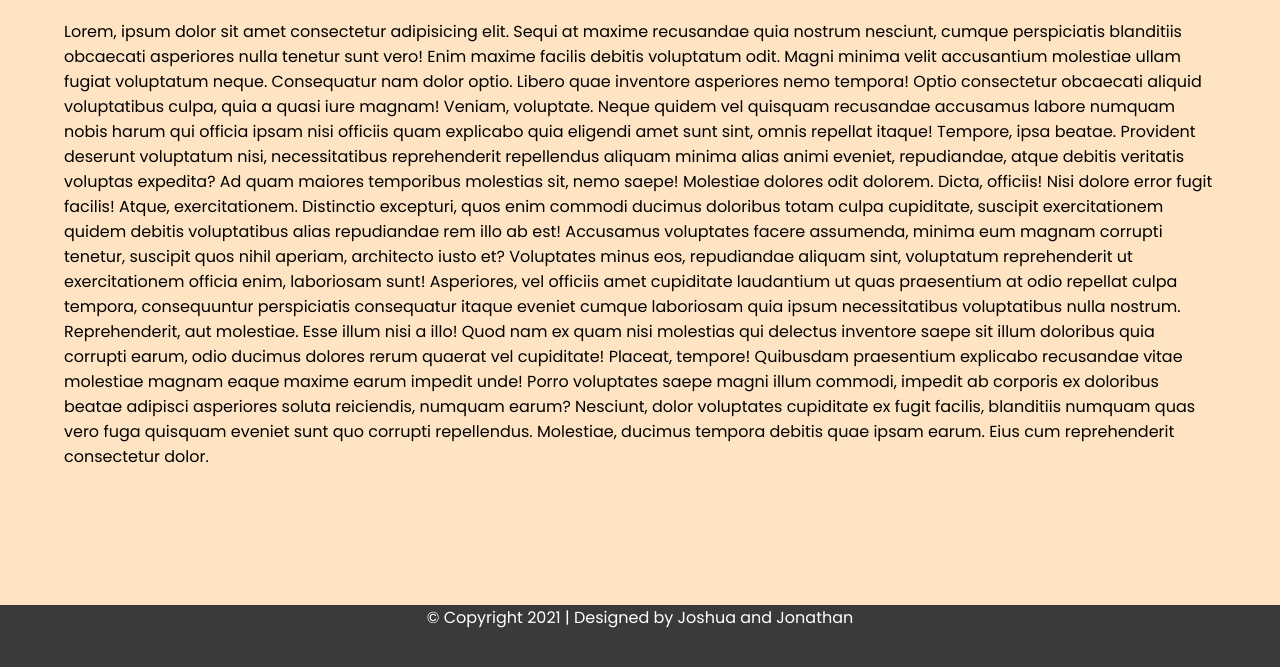
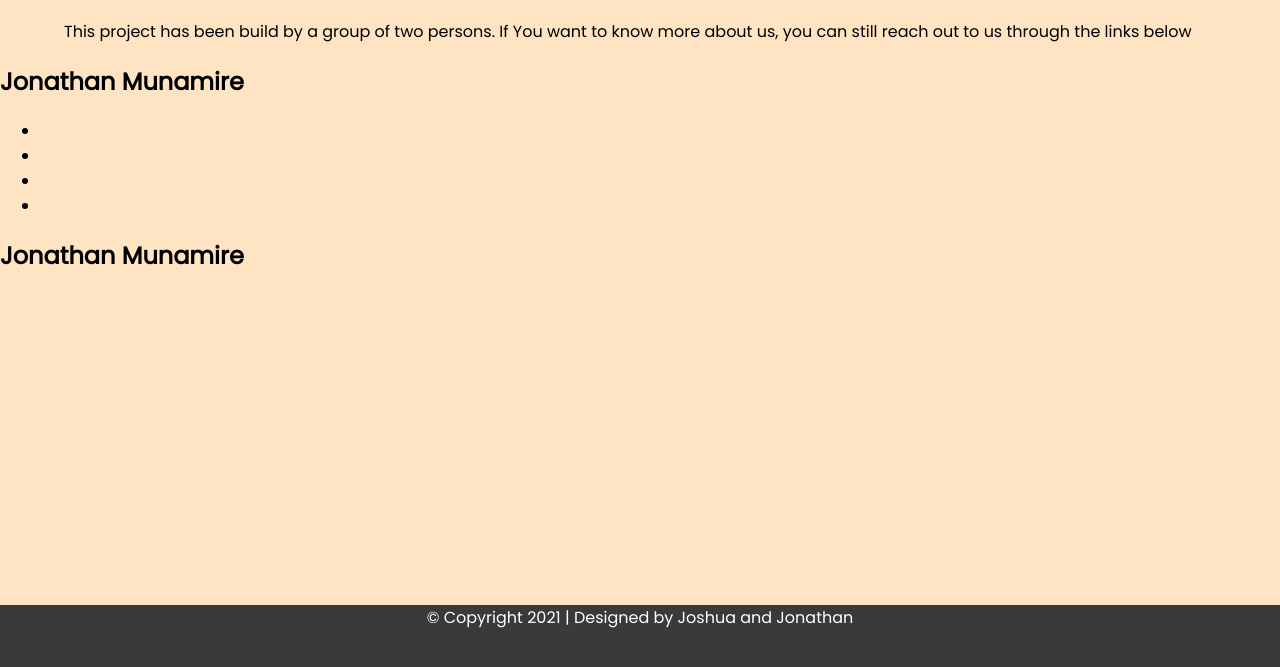
Before and after one commit to jonathanmunamire/Movies-Api, a website built with webpack: page src/index.html in a window 1280 px wide. Both pictures are taken after a click on the link "About Us". Shown: the part 149-816 px from the top of the page. Built offline with nearby package versions, Linux system fonts and the light colour scheme; no server answers.

Commit message:
Prepare anout section

```diff
--- a/src/index.html
+++ b/src/index.html
@@ -38,43 +38,24 @@
       <div class="about-body">
         <h1 class="about-title">About Us</h1>
         <p class="about-p">
-          Lorem, ipsum dolor sit amet consectetur adipisicing elit. Sequi at
-          maxime recusandae quia nostrum nesciunt, cumque perspiciatis
-          blanditiis obcaecati asperiores nulla tenetur sunt vero! Enim maxime
-          facilis debitis voluptatum odit. Magni minima velit accusantium
-          molestiae ullam fugiat voluptatum neque. Consequatur nam dolor optio.
-          Libero quae inventore asperiores nemo tempora! Optio consectetur
-          obcaecati aliquid voluptatibus culpa, quia a quasi iure magnam!
-          Veniam, voluptate. Neque quidem vel quisquam recusandae accusamus
-          labore numquam nobis harum qui officia ipsam nisi officiis quam
-          explicabo quia eligendi amet sunt sint, omnis repellat itaque!
-          Tempore, ipsa beatae. Provident deserunt voluptatum nisi,
-          necessitatibus reprehenderit repellendus aliquam minima alias animi
-          eveniet, repudiandae, atque debitis veritatis voluptas expedita? Ad
-          quam maiores temporibus molestias sit, nemo saepe! Molestiae dolores
-          odit dolorem. Dicta, officiis! Nisi dolore error fugit facilis! Atque,
-          exercitationem. Distinctio excepturi, quos enim commodi ducimus
-          doloribus totam culpa cupiditate, suscipit exercitationem quidem
-          debitis voluptatibus alias repudiandae rem illo ab est! Accusamus
-          voluptates facere assumenda, minima eum magnam corrupti tenetur,
-          suscipit quos nihil aperiam, architecto iusto et? Voluptates minus
-          eos, repudiandae aliquam sint, voluptatum reprehenderit ut
-          exercitationem officia enim, laboriosam sunt! Asperiores, vel officiis
-          amet cupiditate laudantium ut quas praesentium at odio repellat culpa
-          tempora, consequuntur perspiciatis consequatur itaque eveniet cumque
-          laboriosam quia ipsum necessitatibus voluptatibus nulla nostrum.
-          Reprehenderit, aut molestiae. Esse illum nisi a illo! Quod nam ex quam
-          nisi molestias qui delectus inventore saepe sit illum doloribus quia
-          corrupti earum, odio ducimus dolores rerum quaerat vel cupiditate!
-          Placeat, tempore! Quibusdam praesentium explicabo recusandae vitae
-          molestiae magnam eaque maxime earum impedit unde! Porro voluptates
-          saepe magni illum commodi, impedit ab corporis ex doloribus beatae
-          adipisci asperiores soluta reiciendis, numquam earum? Nesciunt, dolor
-          voluptates cupiditate ex fugit facilis, blanditiis numquam quas vero
-          fuga quisquam eveniet sunt quo corrupti repellendus. Molestiae,
-          ducimus tempora debitis quae ipsam earum. Eius cum reprehenderit
-          consectetur dolor.
+          This project has been build by a group of two persons. If You want to
+          know more about us, you can still reach out to us through the links
+          below
         </p>
+        <div class="about-information-section">
+          <div class="jonathan-section">
+            <h2>Jonathan Munamire</h2>
+            <ul>
+              <li></li>
+              <li></li>
+              <li></li>
+              <li></li>
+            </ul>
+          </div>
+          <div class="joshua-section">
+            <h2>Jonathan Munamire</h2>
+          </div>
+        </div>
       </div>
       <footer class="footer">
         <p>&copy; Copyright 2021 | Designed by Joshua and Jonathan</p>
```
